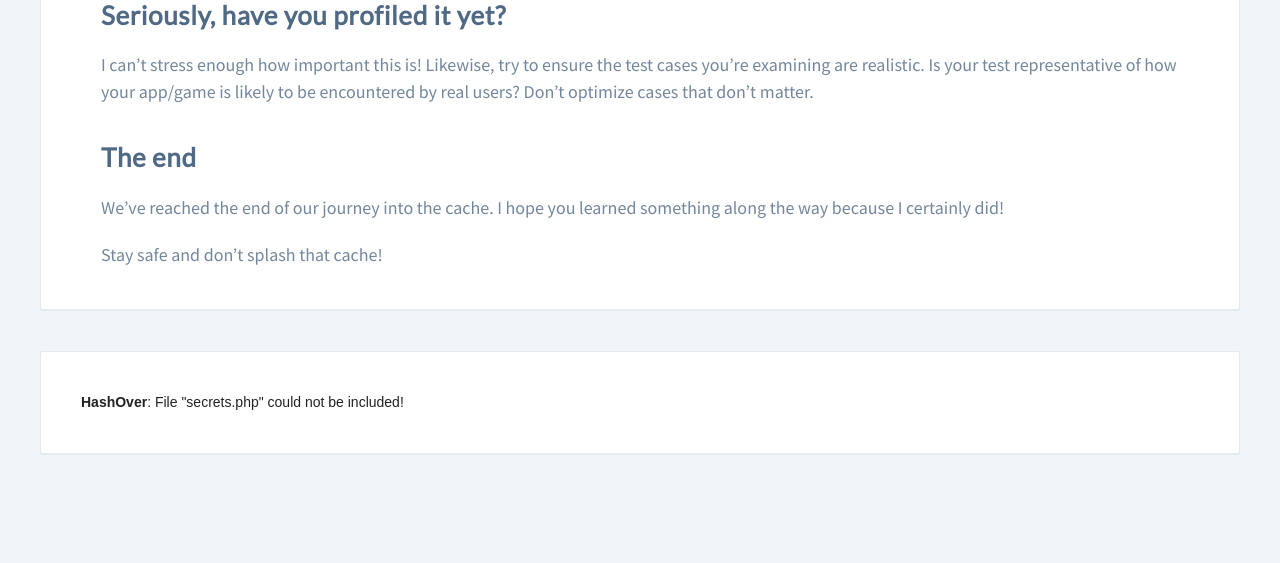
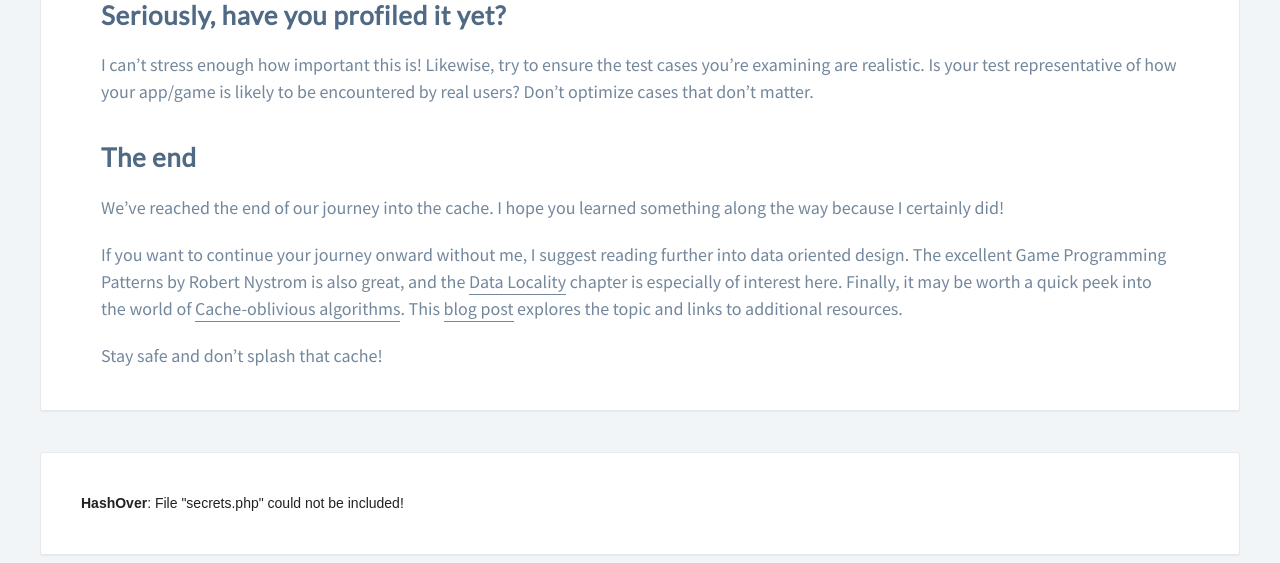
Before and after one commit to IanNorris/PersonalWebsite, a PHP site: page /Blog/CacheCrashCourse6/index.php in a window 1280 px wide. Shown: the part 1762-2325 px from the top of the page. Run offline with PHP 8.4, Linux system fonts and the light colour scheme; some libraries are stand-ins or nearby versions.

Commit message:
Further reading

```diff
--- a/web_root/Blog/CacheCrashCourse6/index.php
+++ b/web_root/Blog/CacheCrashCourse6/index.php
@@ -51,6 +51,8 @@ This may seem obvious, but if nothing interacts with your data, it may not need
 
 <p>We’ve reached the end of our journey into the cache. I hope you learned something along the way because I certainly did!</p>
 
+<p>If you want to continue your journey onward without me, I suggest reading further into data oriented design. The excellent Game Programming Patterns by Robert Nystrom is also great, and the <a href="http://gameprogrammingpatterns.com/data-locality.html" target="_blank">Data Locality</a> chapter is especially of interest here. Finally, it may be worth a quick peek into the world of <a href="https://en.wikipedia.org/wiki/Cache-oblivious_algorithm" target="_blank">Cache-oblivious algorithms</a>. This <a href="http://www.1024cores.net/home/parallel-computing/cache-oblivious-algorithms" target="_blank">blog post</a> explores the topic and links to additional resources.</p>
+
 <p>Stay safe and don’t splash that cache!</p>
 
 <p></p>
```
